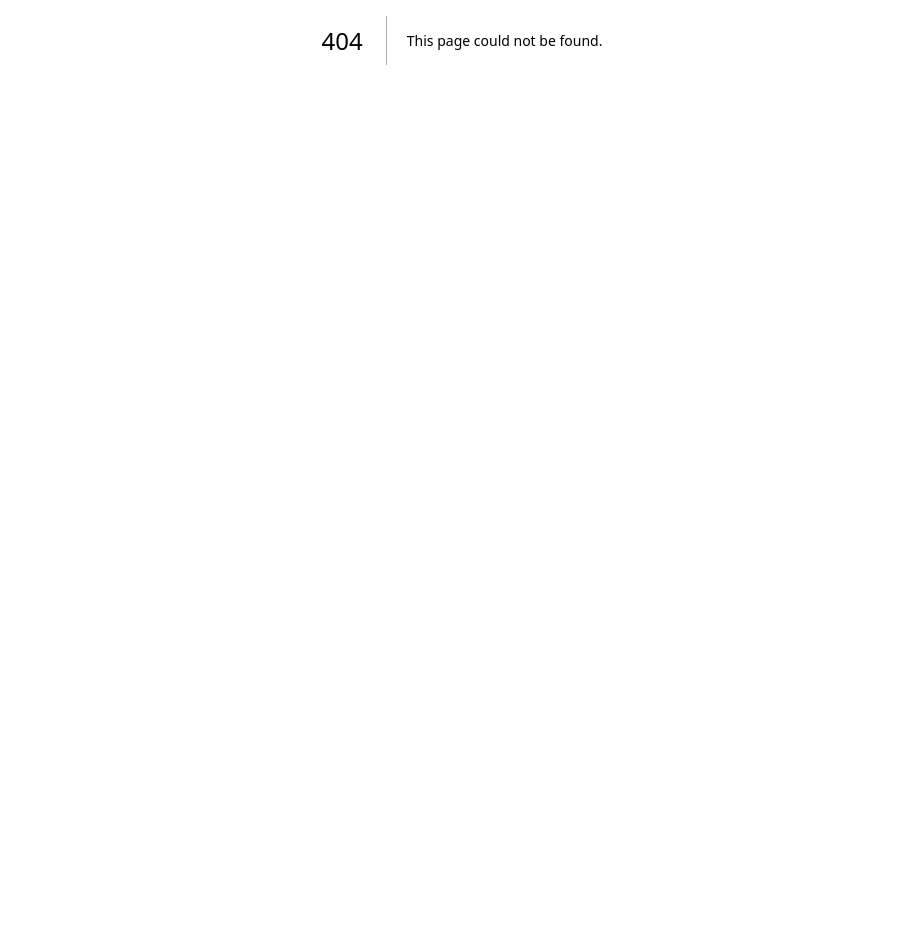
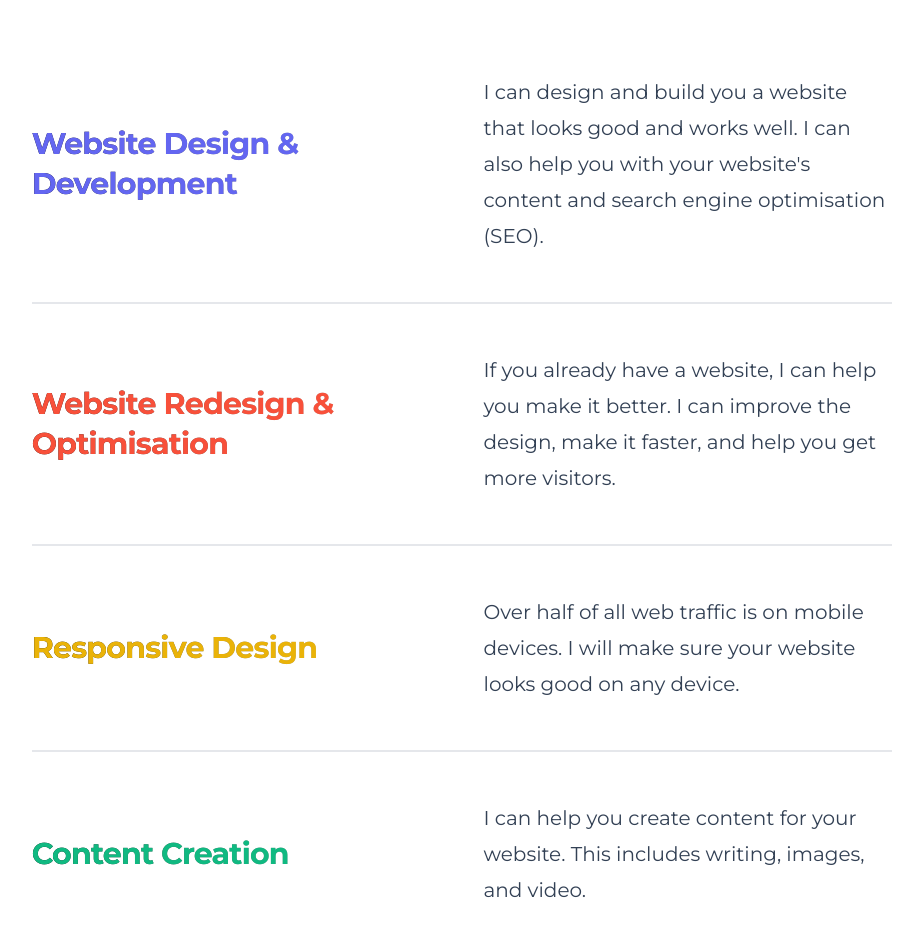
Before and after one commit to Oscar-P-E/your-next-web-design, a Next.js app: page /services in a window 1280 px wide. Before the commit this address had no page. Shown: the part 360-1296 px from the top of the page, without its empty margins (178-1101 px from the left). Before the commit the page ends 800 px from the top, so only its background shows below. Built offline with nearby package versions, Linux system fonts and the light colour scheme.

Commit message:
Complete Services page and small style changes to About page

```diff
--- a/src/app/about/page.tsx
+++ b/src/app/about/page.tsx
@@ -6,17 +6,18 @@ export default function AboutPage() {
   return (
     <main>
       <Header />
-      <div className="mx-auto bg-white pb-24 pt-12">
+      <div className="w-full bg-white pb-24 pt-12">
         <div className="prose prose-xl prose-slate mx-auto">
           {/* <div className="mx-auto flex w-full flex-col justify-center"> */}
-          <h4 className=" pb-4 text-center font-semibold uppercase opacity-30">
+          <h4 className="pb-4 text-center font-semibold uppercase opacity-30">
             Your Next Web Design
           </h4>
           <h1 className="mx-auto max-w-xl pb-12 text-center text-7xl font-semibold tracking-tight text-oj-500">
             What is good web design?
           </h1>
+
           {/* </div> */}
-          <div className="mx-auto w-[95%]">
+          <div className="mx-auto w-[95%] lg:w-full">
             <h3 className="font-bold tracking-tight">
               Good design vs Bad design
             </h3>
--- a/src/app/components/Contact.tsx
+++ b/src/app/components/Contact.tsx
@@ -1,25 +1,10 @@
 "use client";
 
-import { type MouseEvent, useState } from "react";
+import { useState } from "react";
 import { RocketLaunchIcon } from "@heroicons/react/24/outline";
 import PhoneInput, { isValidPhoneNumber } from "react-phone-number-input";
-import { z } from "zod";
 import emailjs from "@emailjs/browser";
 import "react-phone-number-input/style.css";
-
-const formSchema = z.object({
-  name: z.string().min(1, "Name is required."),
-  contactMethod: z
-    .union([
-      z.literal("Phone Call"),
-      z.literal("Text / SMS"),
-      z.literal("Meet for Coffee"),
-    ])
-    .optional(),
-  phoneNumber: z.string().refine((val) => isValidPhoneNumber(val), {
-    message: "Invalid phone number.",
-  }),
-});
 
 export default function Contact() {
   const [step, setStep] = useState(1);
--- a/src/app/components/Header.tsx
+++ b/src/app/components/Header.tsx
@@ -5,13 +5,10 @@ import { Dialog, Disclosure, Popover, Transition } from "@headlessui/react";
 import {
   Bars3Icon,
   ChartPieIcon,
-  FingerPrintIcon,
-  SquaresPlusIcon,
   XMarkIcon,
   DevicePhoneMobileIcon,
   CurrencyDollarIcon,
   RocketLaunchIcon,
-  EnvelopeIcon,
   PhotoIcon,
   QuestionMarkCircleIcon,
 } from "@heroicons/react/24/outline";
@@ -22,31 +19,31 @@ const products = [
     name: "Website Design & Development",
     description:
       "Get your business online with a professional and effective website",
-    href: "#",
+    href: "/services",
     icon: RocketLaunchIcon as React.ElementType,
   },
   {
     name: "Website Redesign & Optimisation",
     description: "Take your website to the next level",
-    href: "#",
+    href: "/services",
     icon: ChartPieIcon as React.ElementType,
   },
   {
     name: "Responsive Design",
     description: "More than half of your visitors are on mobile",
-    href: "#",
+    href: "/services",
     icon: DevicePhoneMobileIcon as React.ElementType,
   },
   {
     name: "Content Creation",
     description: "The most underrated way to make your website great",
-    href: "#",
+    href: "/services",
     icon: PhotoIcon as React.ElementType,
   },
   {
     name: "Conversion & SEO Optimisation",
     description: "Get visitors and turn them into customers",
-    href: "#",
+    href: "/services",
     icon: CurrencyDollarIcon as React.ElementType,
   },
 ];
--- /dev/null
+++ b/src/app/services/page.tsx
@@ -0,0 +1,134 @@
+import Header from "../components/Header";
+import Contact from "../components/Contact";
+import Footer from "../components/Footer";
+
+export default function ServicesPage() {
+  return (
+    <main>
+      <Header />
+      <div className="w-full bg-white pb-24 pt-12">
+        <div className="prose prose-xl prose-slate mx-auto">
+          {/* <div className="mx-auto flex w-full flex-col justify-center"> */}
+          <h4 className="pb-4 text-center font-semibold uppercase opacity-30">
+            Your Next Web Design
+          </h4>
+          <h1 className="mx-auto max-w-xl pb-12 text-center text-7xl font-semibold tracking-tight text-oj-500">
+            Some of the things I do
+          </h1>
+          {/* </div> */}
+          <div className="prose-p:my-0 prose-h3:my-0 mx-auto grid w-[90%] grid-cols-2 items-center gap-x-[5%] gap-y-12 lg:w-full">
+            {/* <div className="col-span-2 border-y"></div> */}
+
+            <h3 className="bg-gradient-to-r from-black bg-clip-text font-bold tracking-tight text-indigo-500 text-transparen">
+              Website Design & Development
+            </h3>
+            <p className="">
+              I can design and build you a website that looks good and works
+              well. I can also help you with your website&apos;s content and
+              search engine optimisation (SEO).
+            </p>
+
+            <div className="col-span-2 border-y"></div>
+
+            <h3
+              className="bg-gradient-to-r from-black bg-clip-text
+font-bold tracking-tight text-oj-500 text-transparen"
+            >
+              Website Redesign & Optimisation
+            </h3>
+
+            <p>
+              If you already have a website, I can help you make it better. I
+              can improve the design, make it faster, and help you get more
+              visitors.
+            </p>
+
+            <div className="col-span-2 border-y"></div>
+
+            <h3
+              className="bg-gradient-to-r from-black bg-clip-text
+font-bold tracking-tight text-transparen text-yellow-500"
+            >
+              Responsive Design
+            </h3>
+            <p>
+              Over half of all web traffic is on mobile devices. I will make
+              sure your website looks good on any device.
+            </p>
+
+            <div className="col-span-2 border-y"></div>
+
+            <h3
+              className="bg-gradient-to-r from-black bg-clip-text
+font-bold tracking-tight text-emerald-500 text-transparen"
+            >
+              Content Creation
+            </h3>
+            <p>
+              I can help you create content for your website. This includes
+              writing, images, and video.
+            </p>
+
+            <div className="col-span-2 border-y"></div>
+
+            <h3
+              className="bg-gradient-to-r from-black bg-clip-text
+font-bold tracking-tight text-cyan-500 text-transparen"
+            >
+              Conversion Rate & Search Engine Optimisation
+            </h3>
+
+            <p>
+              I can help you get more visitors to your website and help you turn
+              those visitors into customers.
+            </p>
+
+            <div className="col-span-2 border-y"></div>
+          </div>
+          <div className="">
+            <h2 className="font-bold tracking-tight text-oj-500">
+              How I Design Websites
+            </h2>
+
+            <p>
+              I start by figuring out what your visitors really need. Then, I
+              build your website around those needs. This way, we keep
+              everything straightforward but still creative.
+            </p>
+
+            <p>
+              I study what makes a website good, what design choices data and
+              research has shown lead to better outcomes, and I use that
+              knowledge to make you a website.
+            </p>
+
+            <p>
+              My websites don&apos;t just look nice; they work nicely too.
+              They&apos;re fast and friendly for everyone who visits.
+            </p>
+
+            <h3 className="font-bold tracking-tight">Want a Better Website?</h3>
+
+            <p>
+              Let&apos;s have a chat and see if I can help you. I&apos;ll give
+              you a free quote and some advice on how to make your website
+              better.
+            </p>
+
+            <div className="mx-auto mt-12 flex w-full justify-center">
+              <a
+                href="#contact"
+                className="rounded bg-oj-500 px-8 py-4 text-xl font-semibold text-white no-underline hover:bg-oj-700 focus:outline-none focus:ring-4 focus:ring-oj-300"
+              >
+                Get In Touch
+              </a>
+            </div>
+          </div>
+        </div>
+      </div>
+      <div id="contact"></div>
+      <Contact />
+      <Footer />
+    </main>
+  );
+}
```
